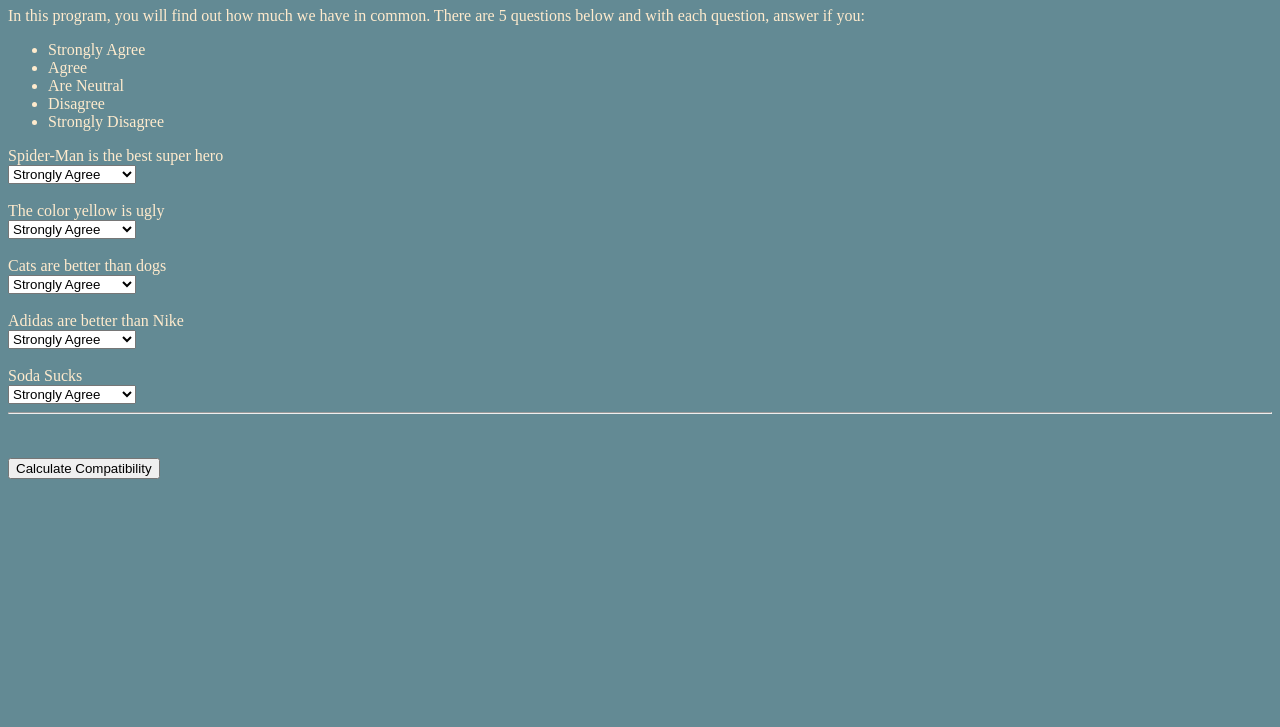
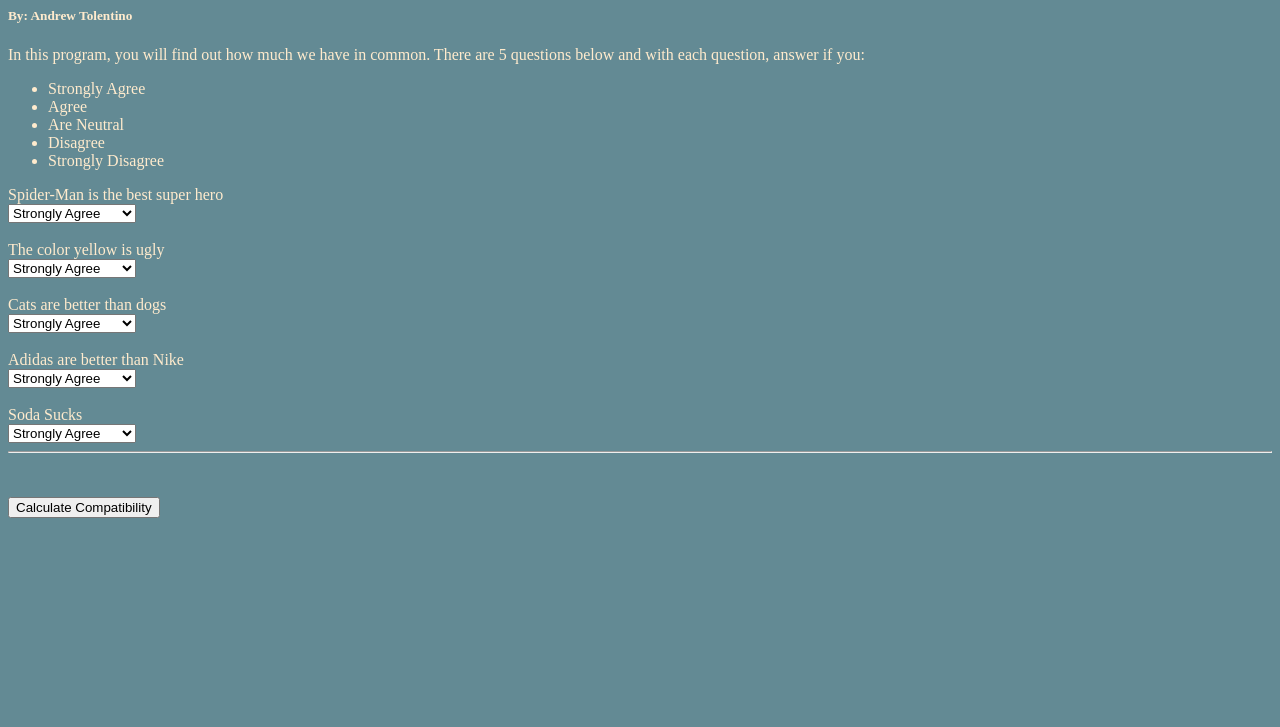
Before and after one commit to a-tolentino/matchmaker, a plain HTML site: page index.html in a window 1280 px wide. Shown: the part 73-800 px from the top of the page. Drawn offline with Linux system fonts and the light colour scheme.

Commit message:
update files

```diff
--- a/Matchmaker.css
+++ b/Matchmaker.css
@@ -3,3 +3,4 @@ h1 {color: blanchedalmond;}
 p {color: blanchedalmond;}
 label {color: blanchedalmond ;}
 li {color: blanchedalmond;}
+h5 {color: blanchedalmond;}
--- a/index.html
+++ b/index.html
@@ -14,7 +14,9 @@
 
 <body>
     <h1>Matchmaker For The Web</h1>
-    <p>In this program, you will find out how much we have in common. There are 5 questions below and with each question, answer if you:</p>
+    <h5>By: Andrew Tolentino</h5>
+    <p>In this program, you will find out how much we have in common.
+      There are 5 questions below and with each question, answer if you:</p>
    <ul>
       <li>Strongly Agree</li>
       <li>Agree</li>
```
Also changed, not shown: 2 other files.
